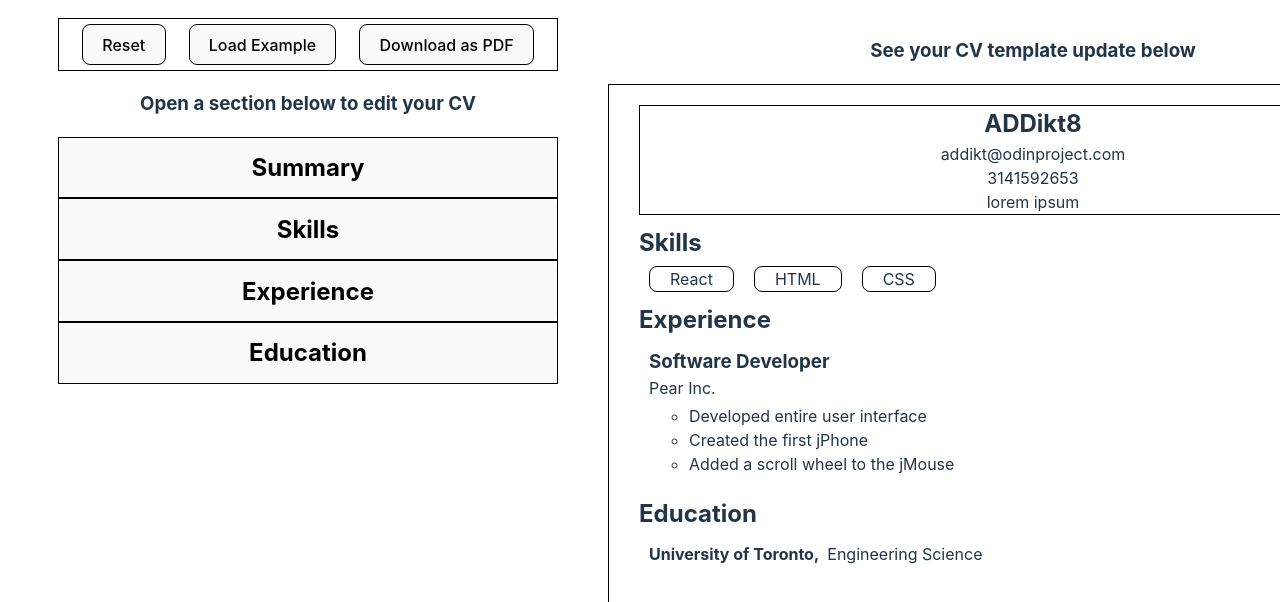
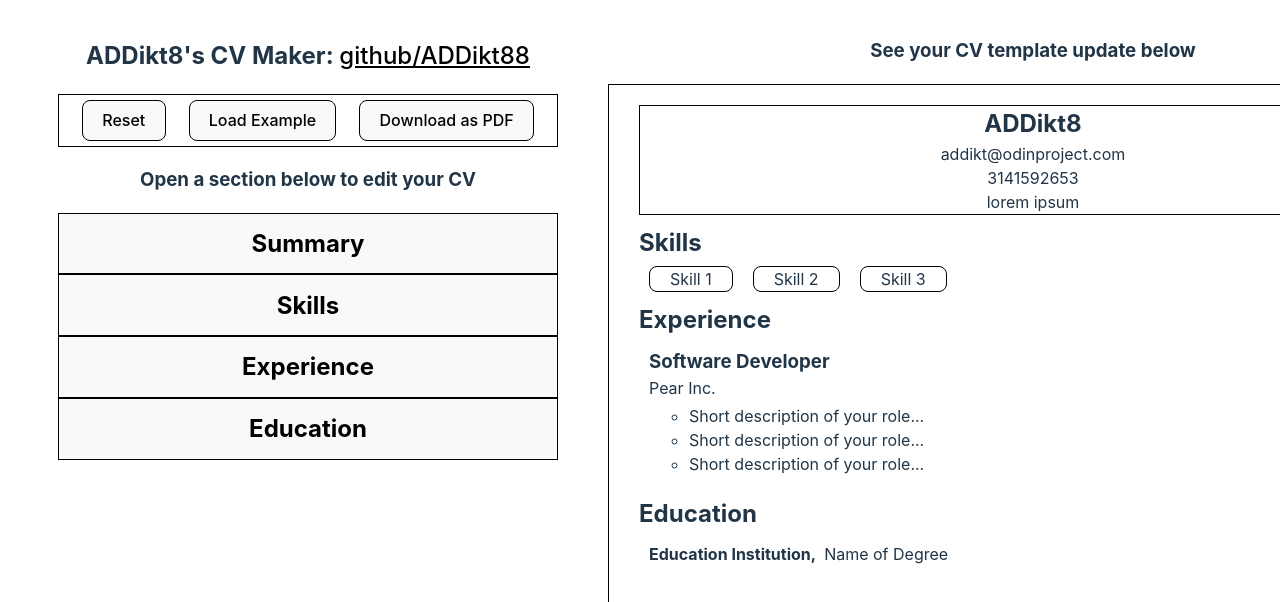
Before and after one commit to ADDikt88/cv-app, a React (Vite) app: page / in a window 1280 px wide. Shown: the top 602 px of the page. Built offline with nearby package versions, Linux system fonts and the light colour scheme.

Commit message:
Modify initialize template and add link to github

```diff
--- a/src/CVApp.css
+++ b/src/CVApp.css
@@ -43,6 +43,22 @@
   margin: 0 5px;
 }
 
+a:link {
+  color: black;
+  background-color: transparent;
+  text-decoration: underline;
+}
+a:visited {
+  color: darkblue;
+  background-color: transparent;
+  text-decoration: none;
+}
+a:hover {
+  color: red;
+  background-color: transparent;
+  text-decoration: underline;
+}
+
 @keyframes logo-spin {
   from {
     transform: rotate(0deg);
--- a/src/CVApp.jsx
+++ b/src/CVApp.jsx
@@ -21,14 +21,18 @@ function CVApp() {
     description: "lorem ipsum",
   });
 
-  const [skillsList, setSkillsList] = useState(["React", "HTML", "CSS"]);
+  const [skillsList, setSkillsList] = useState([
+    "Skill 1",
+    "Skill 2",
+    "Skill 3",
+  ]);
 
   const [educationList, setEducationList] = useState([
     {
-      name: "University of Toronto",
-      degree: "Engineering Science",
-      entryYear: 2023,
-      gradYear: 2025,
+      name: "Education Institution",
+      degree: "Name of Degree",
+      entryYear: 2020,
+      gradYear: 2024,
     },
   ]);
 
@@ -38,13 +42,13 @@ function CVApp() {
       company: "Pear Inc.",
       startMonth: 1,
       startYear: 2015,
-      endMonth: 1,
-      endYear: 2025,
+      endMonth: 12,
+      endYear: 2020,
       current: false,
       responsibility: [
-        "Developed entire user interface",
-        "Created the first jPhone",
-        "Added a scroll wheel to the jMouse",
+        "Short description of your role...",
+        "Short description of your role...",
+        "Short description of your role...",
       ],
     },
   ]);
@@ -518,11 +522,12 @@ function CVApp() {
   return (
     <>
       <div className="left-box">
-        {/* <div className="feature-buttons">
-          <button>Reset</button>
-          <button>Load Example</button>
-          <button>Download PDF</button>
-        </div> */}
+        <h2>
+          {"ADDikt8's CV Maker: "}
+          <a href="https://github.com/ADDikt88/" target="_blank">
+            github/ADDikt88
+          </a>
+        </h2>
         <FeatureButtons
           handleResetClick={handleResetClick}
           handleExampleClick={handleExampleClick}
```
